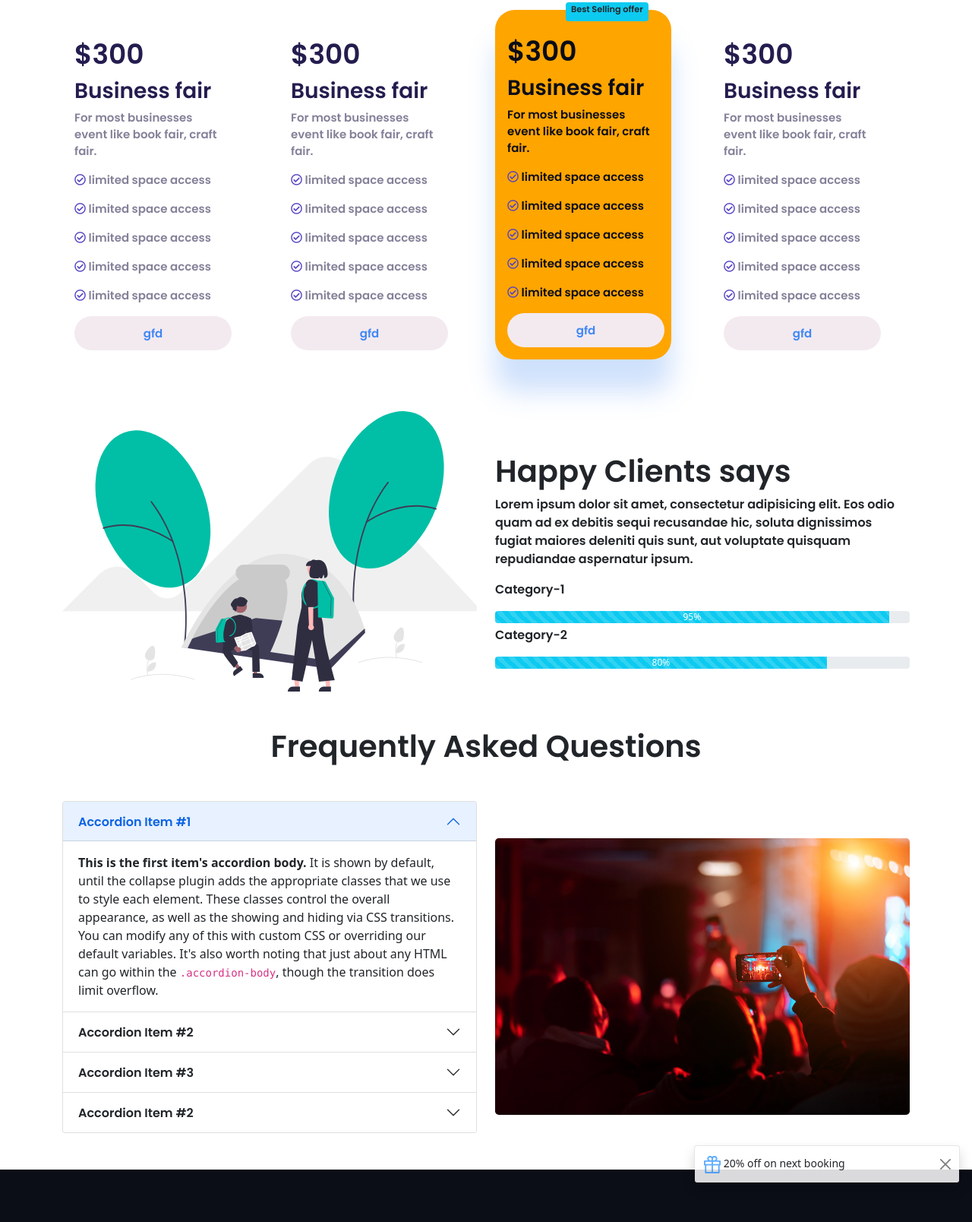
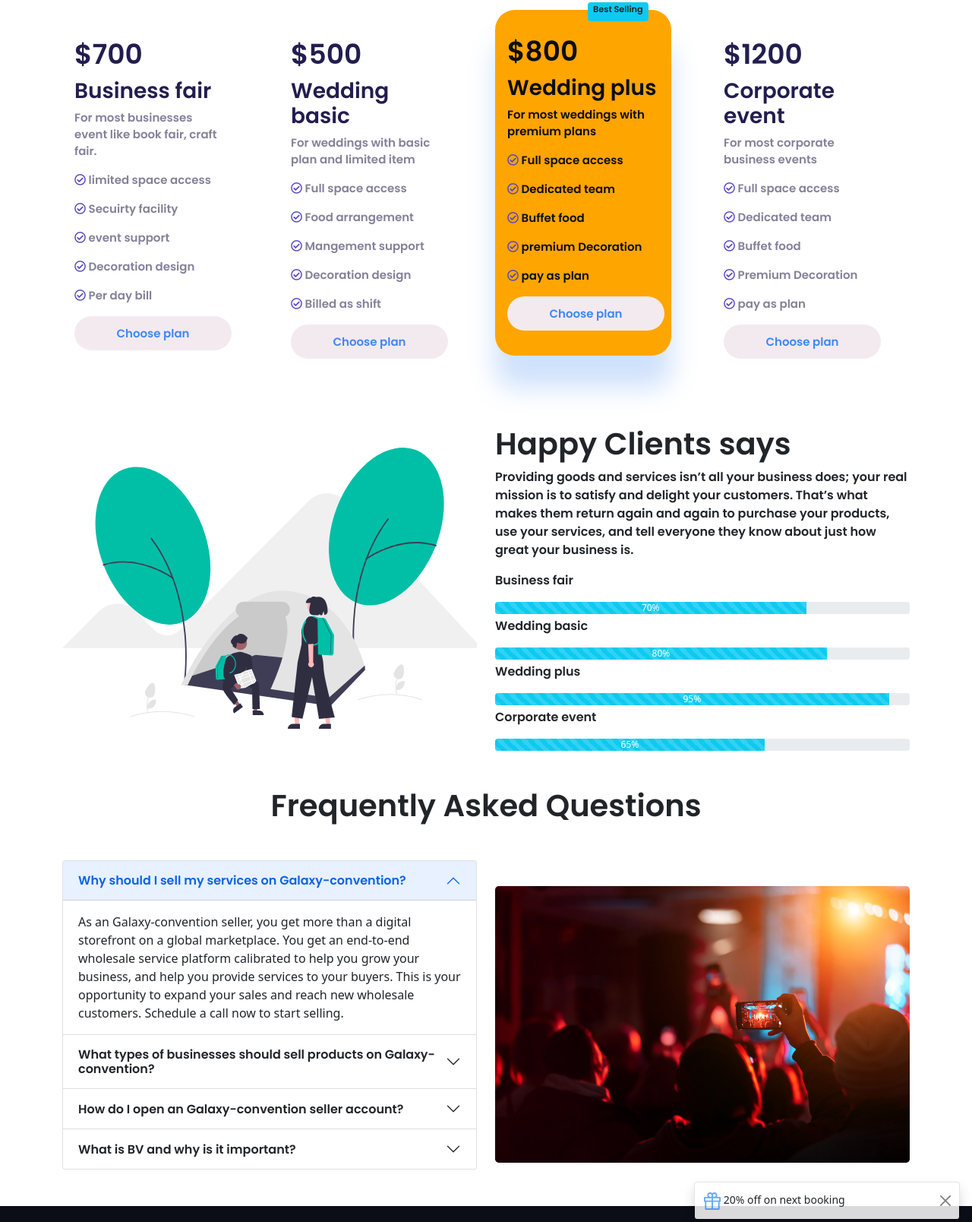
Before and after one commit to Ahsanul-kabir/galaxy-convention, a plain HTML site: page index.html in a window 1280 px wide. Shown: the part 877-2485 px from the top of the page at 76% size. Drawn offline with nearby package versions, Linux system fonts and the light colour scheme.

Commit message:
overall code readablity improve

```diff
--- a/index.html
+++ b/index.html
@@ -20,7 +20,7 @@
 
 <body>
     <header>
-        <nav class="navbar navbar-expand-lg navbar-light bg-light">
+        <nav class="navbar navbar-expand-lg navbar-dark bg-dark">
             <div class="container">
                 <a class="navbar-brand" href="#">Galaxy Convention</a>
                 <button class="navbar-toggler" type="button" data-bs-toggle="collapse"
@@ -66,7 +66,7 @@
                             <p>These two weirdos are perfect for each other.</p>
                         </div>
                         <div class="book-btn">
-                            <a href="">Book Now</a>
+                            <a href="https://www.instagram.com/ahsanul.kabir.nayeem/" target="_blank">Book Now</a>
                         </div>
                     </div>
                 </div>
@@ -78,7 +78,7 @@
                             <p>These two weirdos are perfect for each other.</p>
                         </div>
                         <div class="book-btn">
-                            <a href="">Book Now</a>
+                            <a href="https://www.instagram.com/ahsanul.kabir.nayeem/" target="_blank">Book Now</a>
                         </div>
                     </div>
                 </div>
@@ -90,7 +90,7 @@
                             <p>These two weirdos are perfect for each other.</p>
                         </div>
                         <div class="book-btn">
-                            <a href="">Book Now</a>
+                            <a href="https://www.instagram.com/ahsanul.kabir.nayeem/" target="_blank">Book Now</a>
                         </div>
                     </div>
                 </div>
@@ -117,36 +117,35 @@
                     <div class="col">
                         <div class="card h-100 border-0 custom-card ">
                             <div class="card-body">
-                                <h1 class="card-title">$300</h1>
+                                <h1 class="card-title">$700</h1>
                                 <h3 class="card-title">Business fair
                                 </h3>
 
                                 <p class="card-text">For most businesses event like book fair, craft fair.</p>
                                 <p><i class="far fa-check-circle"></i> <span>limited space access</span></p>
-                                <p><i class="far fa-check-circle"></i> <span>limited space access</span></p>
-                                <p><i class="far fa-check-circle"></i> <span>limited space access</span></p>
-                                <p><i class="far fa-check-circle"></i> <span>limited space access</span></p>
-                                <p><i class="far fa-check-circle"></i> <span>limited space access</span></p>
-                                <!-- <button class="btn btn btn-secondary mt-1">Choose plan</button> -->
-                                <a href="" class="card-btn d-flex justify-content-center align-items-center">gfd</a>
+                                <p><i class="far fa-check-circle"></i> <span>Secuirty facility</span></p>
+                                <p><i class="far fa-check-circle"></i> <span>event support</span></p>
+                                <p><i class="far fa-check-circle"></i> <span>Decoration design</span></p>
+                                <p><i class="far fa-check-circle"></i> <span>Per day bill</span></p>
+                                <a href="" class="card-btn d-flex justify-content-center align-items-center">Choose
+                                    plan</a>
                             </div>
                         </div>
                     </div>
                     <div class="col">
                         <div class="card h-100 border-0 custom-card">
                             <div class="card-body">
-                                <h1 class="card-title">$300</h1>
-                                <h3 class="card-title">Business fair
-                                </h3>
+                                <h1 class="card-title">$500</h1>
+                                <h3 class="card-title">Wedding basic</h3>
 
-                                <p class="card-text">For most businesses event like book fair, craft fair.</p>
-                                <p><i class="far fa-check-circle"></i> <span>limited space access</span></p>
-                                <p><i class="far fa-check-circle"></i> <span>limited space access</span></p>
-                                <p><i class="far fa-check-circle"></i> <span>limited space access</span></p>
-                                <p><i class="far fa-check-circle"></i> <span>limited space access</span></p>
-                                <p><i class="far fa-check-circle"></i> <span>limited space access</span></p>
-                                <!-- <button class="btn btn btn-secondary mt-1">Choose plan</button> -->
-                                <a href="" class="card-btn d-flex justify-content-center align-items-center">gfd</a>
+                                <p class="card-text">For weddings with basic plan and limited item</p>
+                                <p><i class="far fa-check-circle"></i> <span>Full space access</span></p>
+                                <p><i class="far fa-check-circle"></i> <span>Food arrangement</span></p>
+                                <p><i class="far fa-check-circle"></i> <span>Mangement support</span></p>
+                                <p><i class="far fa-check-circle"></i> <span>Decoration design</span></p>
+                                <p><i class="far fa-check-circle"></i> <span>Billed as shift</span></p>
+                                <a href="" class="card-btn d-flex justify-content-center align-items-center">Choose
+                                    plan</a>
                             </div>
                         </div>
                     </div>
@@ -154,37 +153,35 @@
                         <div class="card h-100 border-0 custom-card custom-card-focus">
                             <div class="card-body">
                                 <div class="best-sell-badge">
-                                    <p><span class="badge bg-info text-dark">Best Selling offer</span></p>
+                                    <p><span class="badge bg-info text-dark">Best Selling</span></p>
                                 </div>
-                                <h1 class="card-title">$300</h1>
-                                <h3 class="card-title">Business fair </h3>
-
-                                <p class="card-text">For most businesses event like book fair, craft fair.</p>
-                                <p><i class="far fa-check-circle"></i> <span>limited space access</span></p>
-                                <p><i class="far fa-check-circle"></i> <span>limited space access</span></p>
-                                <p><i class="far fa-check-circle"></i> <span>limited space access</span></p>
-                                <p><i class="far fa-check-circle"></i> <span>limited space access</span></p>
-                                <p><i class="far fa-check-circle"></i> <span>limited space access</span></p>
-                                <!-- <button class="btn btn btn-secondary mt-1">Choose plan</button> -->
-                                <a href="" class="card-btn d-flex justify-content-center align-items-center">gfd</a>
+                                <h1 class="card-title">$800</h1>
+                                <h3 class="card-title">Wedding plus </h3>
+                                <p class="card-text">For most weddings with
+                                    premium plans</p>
+                                <p><i class="far fa-check-circle"></i> <span>Full space access</span></p>
+                                <p><i class="far fa-check-circle"></i> <span>Dedicated team</span></p>
+                                <p><i class="far fa-check-circle"></i> <span>Buffet food</span></p>
+                                <p><i class="far fa-check-circle"></i> <span>premium Decoration</span></p>
+                                <p><i class="far fa-check-circle"></i> <span>pay as plan</span></p>
+                                <a href="" class="card-btn d-flex justify-content-center align-items-center">Choose
+                                    plan</a>
                             </div>
                         </div>
                     </div>
                     <div class="col">
                         <div class="card h-100 border-0 custom-card">
                             <div class="card-body">
-                                <h1 class="card-title">$300</h1>
-                                <h3 class="card-title">Business fair
-                                </h3>
-
-                                <p class="card-text">For most businesses event like book fair, craft fair.</p>
-                                <p><i class="far fa-check-circle"></i> <span>limited space access</span></p>
-                                <p><i class="far fa-check-circle"></i> <span>limited space access</span></p>
-                                <p><i class="far fa-check-circle"></i> <span>limited space access</span></p>
-                                <p><i class="far fa-check-circle"></i> <span>limited space access</span></p>
-                                <p><i class="far fa-check-circle"></i> <span>limited space access</span></p>
-                                <!-- <button class="btn btn btn-secondary mt-1">Choose plan</button> -->
-                                <a href="" class="card-btn d-flex justify-content-center align-items-center">gfd</a>
+                                <h1 class="card-title">$1200</h1>
+                                <h3 class="card-title">Corporate event</h3>
+                                <p class="card-text">For most corporate business events</p>
+                                <p><i class="far fa-check-circle"></i> <span>Full space access</span></p>
+                                <p><i class="far fa-check-circle"></i> <span>Dedicated team</span></p>
+                                <p><i class="far fa-check-circle"></i> <span>Buffet food</span></p>
+                                <p><i class="far fa-check-circle"></i> <span>Premium Decoration</span></p>
+                                <p><i class="far fa-check-circle"></i> <span>pay as plan</span></p>
+                                <a href="" class="card-btn d-flex justify-content-center align-items-center">Choose
+                                    plan</a>
                             </div>
                         </div>
                     </div>
@@ -194,29 +191,41 @@
 
         <section>
             <div class="container">
-                <div class="row">
-                    <div class="col-lg-6 col-md-6 col-sm-12 d-flex justify-content-center align-items-center">
+                <div class="row d-flex flex-wrap-reverse">
+                    <div class="col-lg-6 col-md-6 col-sm-12 d-flex justify-content-center align-items-center g-4">
                         <img src="./images/happy-customers.svg" alt="" class="img-fluid w-90">
                     </div>
-                    <div class="col-lg-6 col-md-6 col-sm-12 d-flex justify-content-center align-items-center gy-4">
+                    <div class="col-lg-6 col-md-6 col-sm-12 d-flex justify-content-center align-items-center g-4">
                         <div>
                             <h1>Happy Clients says</h1>
-                            <p>Lorem ipsum dolor sit amet, consectetur adipisicing elit. Eos odio quam ad ex debitis
-                                sequi
-                                recusandae hic, soluta dignissimos fugiat maiores deleniti quis sunt, aut voluptate
-                                quisquam
-                                repudiandae aspernatur ipsum.</p>
+                            <p>Providing goods and services isn’t all your business does; your real mission is to
+                                satisfy and delight your customers. That’s what makes them return again and again to
+                                purchase your products, use your services, and tell everyone they know about just how
+                                great your business is. </p>
 
-                            <p class="mt-1">Category-1</p>
+                            <p class="mt-1">Business fair</p>
+                            <div class="progress mt-1">
+                                <div class="progress-bar progress-bar-striped bg-info" role="progressbar"
+                                    style="width: 75%" aria-valuenow="70" aria-valuemin="0" aria-valuemax="100">70%
+                                </div>
+                            </div>
+                            <p class="mt-1">Wedding basic</p>
+                            <div class="progress">
+                                <div class="progress-bar progress-bar-striped bg-info" role="progressbar"
+                                    style="width: 80%" aria-valuenow="80" aria-valuemin="0" aria-valuemax="100">80%
+                                </div>
+                            </div>
+
+                            <p class="mt-1">Wedding plus</p>
                             <div class="progress mt-1">
                                 <div class="progress-bar progress-bar-striped bg-info" role="progressbar"
                                     style="width: 95%" aria-valuenow="95" aria-valuemin="0" aria-valuemax="100">95%
                                 </div>
                             </div>
-                            <p class="mt-1">Category-2</p>
+                            <p class="mt-1">Corporate event</p>
                             <div class="progress">
                                 <div class="progress-bar progress-bar-striped bg-info" role="progressbar"
-                                    style="width: 80%" aria-valuenow="80" aria-valuemin="0" aria-valuemax="100">80%
+                                    style="width: 65%" aria-valuenow="65" aria-valuemin="0" aria-valuemax="100">65%
                                 </div>
                             </div>
                         </div>
@@ -239,22 +248,17 @@
                                     <button class="accordion-button" type="button" data-bs-toggle="collapse"
                                         data-bs-target="#panelsStayOpen-collapseOne" aria-expanded="true"
                                         aria-controls="panelsStayOpen-collapseOne">
-                                        Accordion Item #1
+                                        Why should I sell my services on Galaxy-convention?
                                     </button>
                                 </h2>
                                 <div id="panelsStayOpen-collapseOne" class="accordion-collapse collapse show"
                                     aria-labelledby="panelsStayOpen-headingOne">
                                     <div class="accordion-body">
-                                        <strong>This is the first item's accordion body.</strong> It is shown by
-                                        default, until
-                                        the collapse plugin adds the appropriate classes that we use to style each
-                                        element.
-                                        These classes control the overall appearance, as well as the showing and hiding
-                                        via CSS
-                                        transitions. You can modify any of this with custom CSS or overriding our
-                                        default
-                                        variables. It's also worth noting that just about any HTML can go within the
-                                        <code>.accordion-body</code>, though the transition does limit overflow.
+                                        As an Galaxy-convention seller, you get more than a digital storefront on a
+                                        global marketplace. You get an end-to-end wholesale service platform calibrated
+                                        to help you grow your business, and help you provide services to your buyers.
+                                        This is your opportunity to expand your sales and reach new wholesale customers.
+                                        Schedule a call now to start selling.
                                     </div>
                                 </div>
                             </div>
@@ -263,22 +267,14 @@
                                     <button class="accordion-button collapsed" type="button" data-bs-toggle="collapse"
                                         data-bs-target="#panelsStayOpen-collapseTwo" aria-expanded="false"
                                         aria-controls="panelsStayOpen-collapseTwo">
-                                        Accordion Item #2
+                                        What types of businesses should sell products on Galaxy-convention?
                                     </button>
                                 </h2>
                                 <div id="panelsStayOpen-collapseTwo" class="accordion-collapse collapse"
                                     aria-labelledby="panelsStayOpen-headingTwo">
                                     <div class="accordion-body">
-                                        <strong>This is the second item's accordion body.</strong> It is hidden by
-                                        default,
-                                        until the collapse plugin adds the appropriate classes that we use to style each
-                                        element. These classes control the overall appearance, as well as the showing
-                                        and hiding
-                                        via CSS transitions. You can modify any of this with custom CSS or overriding
-                                        our
-                                        default variables. It's also worth noting that just about any HTML can go within
-                                        the
-                                        <code>.accordion-body</code>, though the transition does limit overflow.
+                                        Wholesale companies looking for wholesale buyers. Manufacturers, distributors,
+                                        and brands see the most success when selling on Galaxy-convention.
                                     </div>
                                 </div>
                             </div>
@@ -287,22 +283,14 @@
                                     <button class="accordion-button collapsed" type="button" data-bs-toggle="collapse"
                                         data-bs-target="#panelsStayOpen-collapseThree" aria-expanded="false"
                                         aria-controls="panelsStayOpen-collapseThree">
-                                        Accordion Item #3
+                                        How do I open an Galaxy-convention seller account?
                                     </button>
                                 </h2>
                                 <div id="panelsStayOpen-collapseThree" class="accordion-collapse collapse"
                                     aria-labelledby="panelsStayOpen-headingThree">
                                     <div class="accordion-body">
-                                        <strong>This is the third item's accordion body.</strong> It is hidden by
-                                        default, until
-                                        the collapse plugin adds the appropriate classes that we use to style each
-                                        element.
-                                        These classes control the overall appearance, as well as the showing and hiding
-                                        via CSS
-                                        transitions. You can modify any of this with custom CSS or overriding our
-                                        default
-                                        variables. It's also worth noting that just about any HTML can go within the
-                                        <code>.accordion-body</code>, though the transition does limit overflow.
+                                        Schedule a call with our US-based customer support team to open an Alibaba.com
+                                        US sellers account.
                                     </div>
                                 </div>
                             </div>
@@ -311,22 +299,15 @@
                                     <button class="accordion-button collapsed" type="button" data-bs-toggle="collapse"
                                         data-bs-target="#panelsStayOpen-collapseTwo" aria-expanded="false"
                                         aria-controls="panelsStayOpen-collapseTwo">
-                                        Accordion Item #2
+                                        What is BV and why is it important?
                                     </button>
                                 </h2>
                                 <div id="panelsStayOpen-collapseTwo" class="accordion-collapse collapse"
                                     aria-labelledby="panelsStayOpen-headingTwo">
                                     <div class="accordion-body">
-                                        <strong>This is the second item's accordion body.</strong> It is hidden by
-                                        default,
-                                        until the collapse plugin adds the appropriate classes that we use to style each
-                                        element. These classes control the overall appearance, as well as the showing
-                                        and hiding
-                                        via CSS transitions. You can modify any of this with custom CSS or overriding
-                                        our
-                                        default variables. It's also worth noting that just about any HTML can go within
-                                        the
-                                        <code>.accordion-body</code>, though the transition does limit overflow.
+                                        BV stands for Business Verification. To activate your Galaxy-convention seller
+                                        account, BV is a critical component as it establishes the validity of your
+                                        company. Submit BV information here.
                                     </div>
                                 </div>
                             </div>
@@ -370,8 +351,10 @@
                 <div class="col-lg-6 col-md-6 col-sm-12 d-flex justify-content-center align-items-center">
                     <div>
                         <h3>Get the App</h3>
-                        <img src="./images/app-store.png" alt="">
-                        <img src="./images/google-play.png" alt="">
+                        <a href="https://apps.apple.com/gb/app/clock/id1584215688" target="_blank"><img
+                                src="./images/app-store.png" alt=""></a>
+                        <a href="https://play.google.com/store/apps/details?id=com.codeliber.js&hl=en"
+                            target="_blank"><img src="./images/google-play.png" alt=""></a>
                     </div>
                 </div>
             </div>
```
Also changed, not shown: 1 other file.
